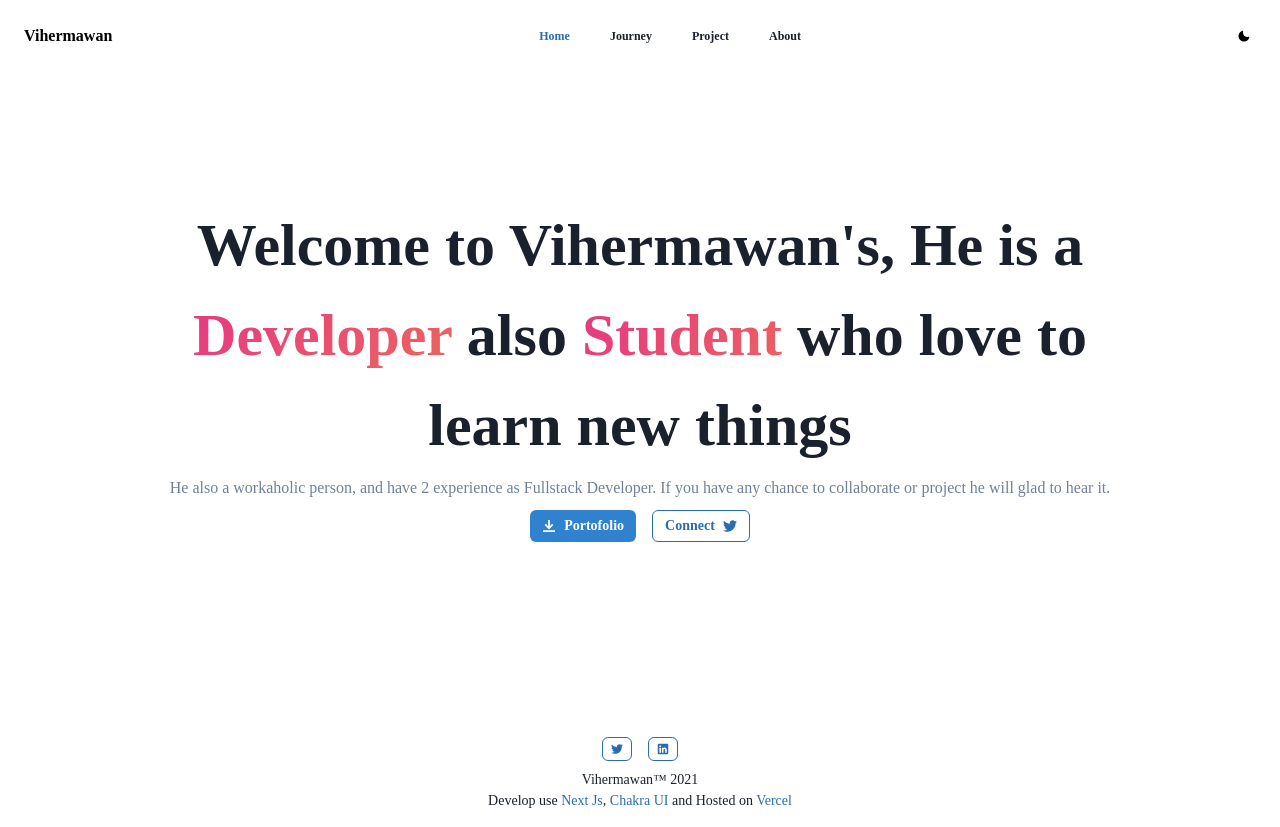
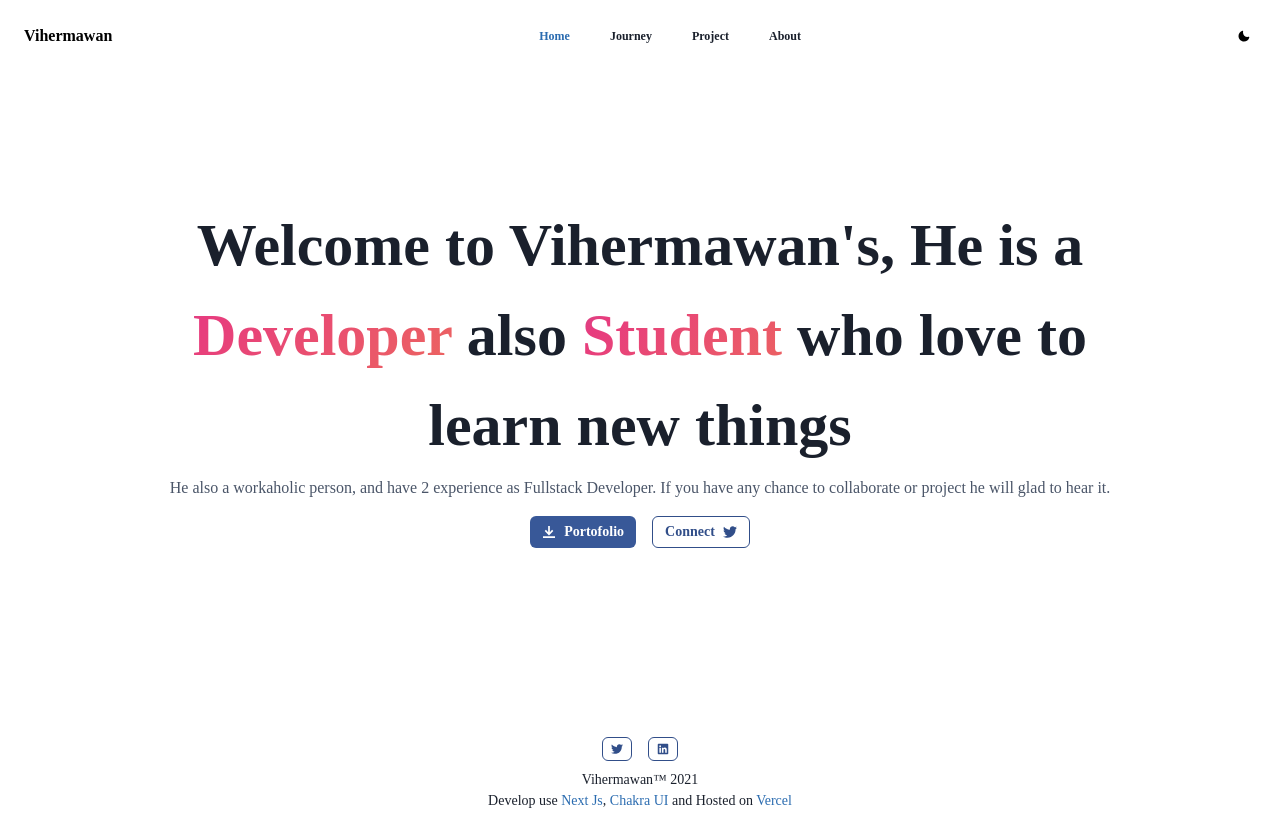
Before and after one commit to vickyhermawan/art-space, a Next.js app: page / in a window 1280 px wide. Built offline with nearby package versions, Linux system fonts and the light colour scheme; no server answers; a web font is replaced by a local one.

Commit message:
add lang

```diff
--- a/components/organism/Achievement/index.tsx
+++ b/components/organism/Achievement/index.tsx
@@ -1,9 +1,10 @@
 import React from "react";
 import {AchievementsProps} from '@components/organism/Timeline/type';
 import { ArrowForwardIcon } from '@chakra-ui/icons';
-import { List, HStack, ListItem, VStack, Flex,Text,Heading,Center,Circle } from '@chakra-ui/react';
+import { List, HStack, ListItem, VStack, Flex,Text,Heading,Center,Circle,useColorMode } from '@chakra-ui/react';
 
 export default function Achievements ({ achievements }: AchievementsProps) {
+  const { colorMode } = useColorMode();
     return (
       <List paddingBottom={4}>
         {
@@ -64,7 +65,7 @@ export default function Achievements ({ achievements }: AchievementsProps) {
                       width='full'
                       variant='regular'
                       textAlign='left'
-                      color="gray.500"
+                      color={colorMode === "light" ? "gray.600" : "gray.300"}
                     >
                       {description}
                     </Text>
--- a/components/organism/Footer/Footer.tsx
+++ b/components/organism/Footer/Footer.tsx
@@ -1,7 +1,6 @@
 import React from "react";
 import { Box, Link, Text,Stack, Button, Center } from '@chakra-ui/react';
 import { FaTwitter, FaLinkedin } from 'react-icons/fa';
-import { EmailIcon } from '@chakra-ui/icons';
 
 const Footer: React.FC = ({children}) => {
     return (
@@ -10,12 +9,12 @@ const Footer: React.FC = ({children}) => {
                 <Center mb={2}>
                     <Stack direction="row" spacing={4}>
                         <Link href="https://twitter.com/vihermawan" isExternal aria-label="link-twitter">
-                            <Button colorScheme="blue" variant="outline" size="xs" aria-label="button-twitter">
+                            <Button colorScheme="facebook" variant="outline" size="xs" aria-label="button-twitter">
                                 <FaTwitter />
                             </Button>
                         </Link>
                         <Link href="https://www.linkedin.com/in/vicky-hermawan/" isExternal aria-label="link-linkedin">
-                            <Button colorScheme="blue" variant="outline" size="xs" aria-label="button-linkedin">
+                            <Button colorScheme="facebook" variant="outline" size="xs" aria-label="button-linkedin">
                                 <FaLinkedin />
                             </Button>
                         </Link>
--- a/components/organism/Hero/index.tsx
+++ b/components/organism/Hero/index.tsx
@@ -4,11 +4,12 @@ import Fade from 'react-reveal/Fade';
 import { FaTwitter } from 'react-icons/fa';
 import { DownloadIcon } from '@chakra-ui/icons';
 import style from '@styles/Gradient.module.css';
-import { Container, Box, Heading, Link, Text,Stack, Button,Center } from "@chakra-ui/react";
+import { Container, Box, Heading, Link, Text,Stack, Button,Center,useColorMode } from "@chakra-ui/react";
 
 const Hero : React.FC = props =>{
 
     const [play] = useSound("/sounds/pop.mp3");
+    const { colorMode } = useColorMode();
 
     return (
         <>
@@ -20,18 +21,18 @@ const Hero : React.FC = props =>{
                         </Heading>
                     </Fade>
                     <Fade duration={600} distance="30px" fraction={0.4} bottom>
-                        <Text textAlign="center" mt={{ base :"1.5"}} fontSize={{ base :"small", md:"medium", lg:"medium"}} color="gray.500"> He also a workaholic person, and have 2 experience as Fullstack Developer. If you have any chance to collaborate or project he will glad to hear it.</Text>
+                        <Text textAlign="center" mt={{ base :"1.5"}} fontSize={{ base :"small", md:"medium", lg:"medium"}} color={colorMode === "light" ? "gray.600" : "gray.300"}> He also a workaholic person, and have 2 experience as Fullstack Developer. If you have any chance to collaborate or project he will glad to hear it.</Text>
                     </Fade>
                     <Fade duration={700} distance="30px" fraction={0.4} bottom>
-                        <Center mt="2.5">
+                        <Center mt="4">
                             <Stack direction="row" spacing={4}>
                                 <Link href="https://drive.google.com/file/d/1s1ePLn7bXT3M25hLKPybgU66O5xnRCca/view" isExternal aria-label="link-portofolio">
-                                    <Button leftIcon={<DownloadIcon />} colorScheme="blue" variant="solid" size="sm" onClick={()=> play()} aria-label="button-hero">
+                                    <Button leftIcon={<DownloadIcon />} colorScheme="facebook" variant="solid" size="sm" onClick={()=> play()} aria-label="button-hero">
                                         Portofolio
                                     </Button>
                                 </Link>
                                 <Link href="https://twitter.com/vihermawan" isExternal aria-label="link-twitter">
-                                    <Button rightIcon={<FaTwitter />} colorScheme="blue" variant="outline" size="sm" onClick={()=> play()} aria-label="button-hero">
+                                    <Button rightIcon={<FaTwitter />} colorScheme="facebook" variant="outline" size="sm" onClick={()=> play()} aria-label="button-hero">
                                         Connect
                                     </Button>
                                 </Link>
--- /dev/null
+++ b/pages/_document.tsx
@@ -0,0 +1,20 @@
+import React from "react";
+import {ColorModeScript} from "@chakra-ui/react";
+import NextDocument, { Html, Head, Main, NextScript } from "next/document";
+import Theme from "../lib/Theme";
+
+
+export default class Document extends NextDocument {
+    render() {
+      return (
+        <Html lang="en">
+          <Head />
+          <body>
+            <ColorModeScript initialColorMode={Theme.config.initialColorMode} />
+            <Main />
+            <NextScript />
+          </body>
+        </Html>
+      )
+    }
+  }
```
Also changed, not shown: components/organism/IntroduceSelf/index.tsx (+4 -3 lines), components/organism/List/index.tsx (+4 -4 lines).
